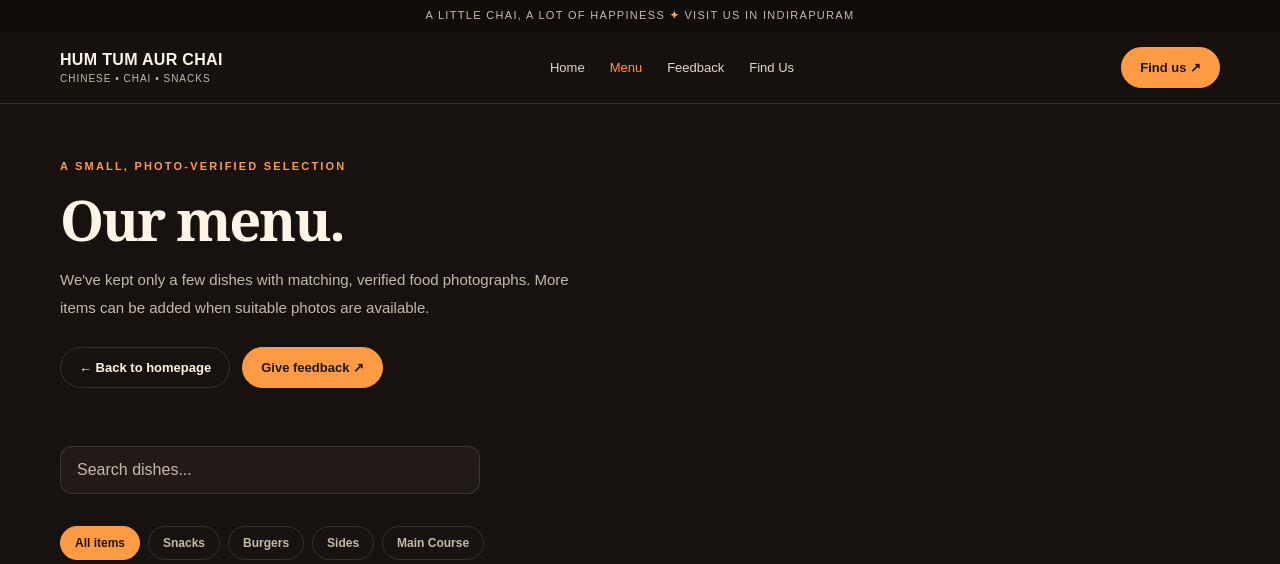
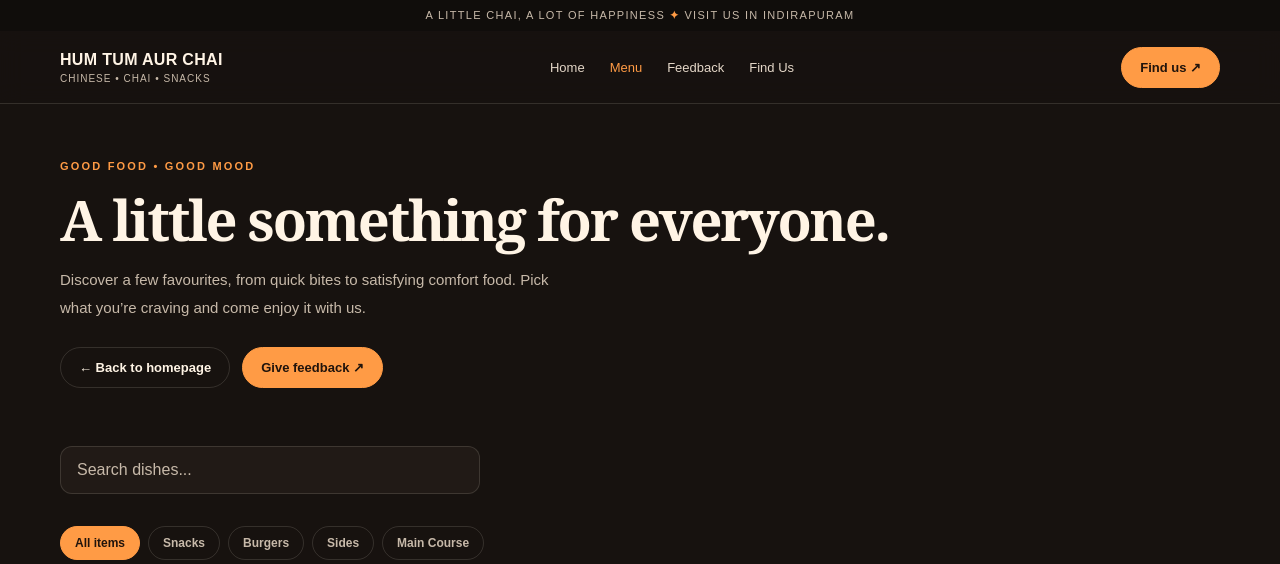
Before and after one commit to aarnavsingh7510-creator/Shopav, a plain HTML site: page menu.html in a window 1280 px wide. Shown: the top 564 px of the page. Drawn offline with Linux system fonts and the light colour scheme.

Commit message:
Polish restaurant menu page for client presentation

```diff
--- a/menu.html
+++ b/menu.html
@@ -3,7 +3,7 @@
 <head>
 <meta charset="utf-8">
 <meta name="viewport" content="width=device-width,initial-scale=1">
-<meta name="description" content="A small selection of food at Hum Tum Aur Chai, Indirapuram, with free-to-use illustrative food photography.">
+<meta name="description" content="Explore the menu at Hum Tum Aur Chai in Indirapuram — chai, snacks and comforting favourites.">
 <title>Menu | Hum Tum Aur Chai</title>
 <link rel="stylesheet" href="styles.css">
 </head>
@@ -16,9 +16,9 @@
 </div></header>
 <main>
 <section class="pageIntro"><div class="wrap">
-<div class="eyebrow">A SMALL, PHOTO-VERIFIED SELECTION</div>
-<h1 class="pageTitle">Our menu.</h1>
-<p class="lead">We've kept only a few dishes with matching, verified food photographs. More items can be added when suitable photos are available.</p>
+<div class="eyebrow">GOOD FOOD • GOOD MOOD</div>
+<h1 class="pageTitle">A little something for everyone.</h1>
+<p class="lead">Discover a few favourites, from quick bites to satisfying comfort food. Pick what you’re craving and come enjoy it with us.</p>
 <div class="actions"><a class="btn ghost" href="index.html">← Back to homepage</a><a class="btn" href="feedback.html">Give feedback ↗</a></div>
 </div></section>
 <section class="section" style="padding-top:20px"><div class="wrap">
@@ -48,7 +48,7 @@
 <div class="foodBody"><div class="foodLine"><h3>Paneer Butter Masala</h3></div><p>Main Course</p></div>
 </article>
 </div>
-<div class="note">These are illustrative stock photographs from Unsplash, not photographs taken at Hum Tum Aur Chai. Dish availability and prices should be confirmed with the restaurant.</div>
+
 </div></section>
 </main>
 <footer><div class="wrap footerRow"><div><strong>HUM TUM AUR CHAI</strong> · Chinese • Chai • Snacks</div><div>Made with ☕ in Indirapuram · 2026</div><div><a href="tel:+919999662661">099996 62661</a></div></div></footer>
```
